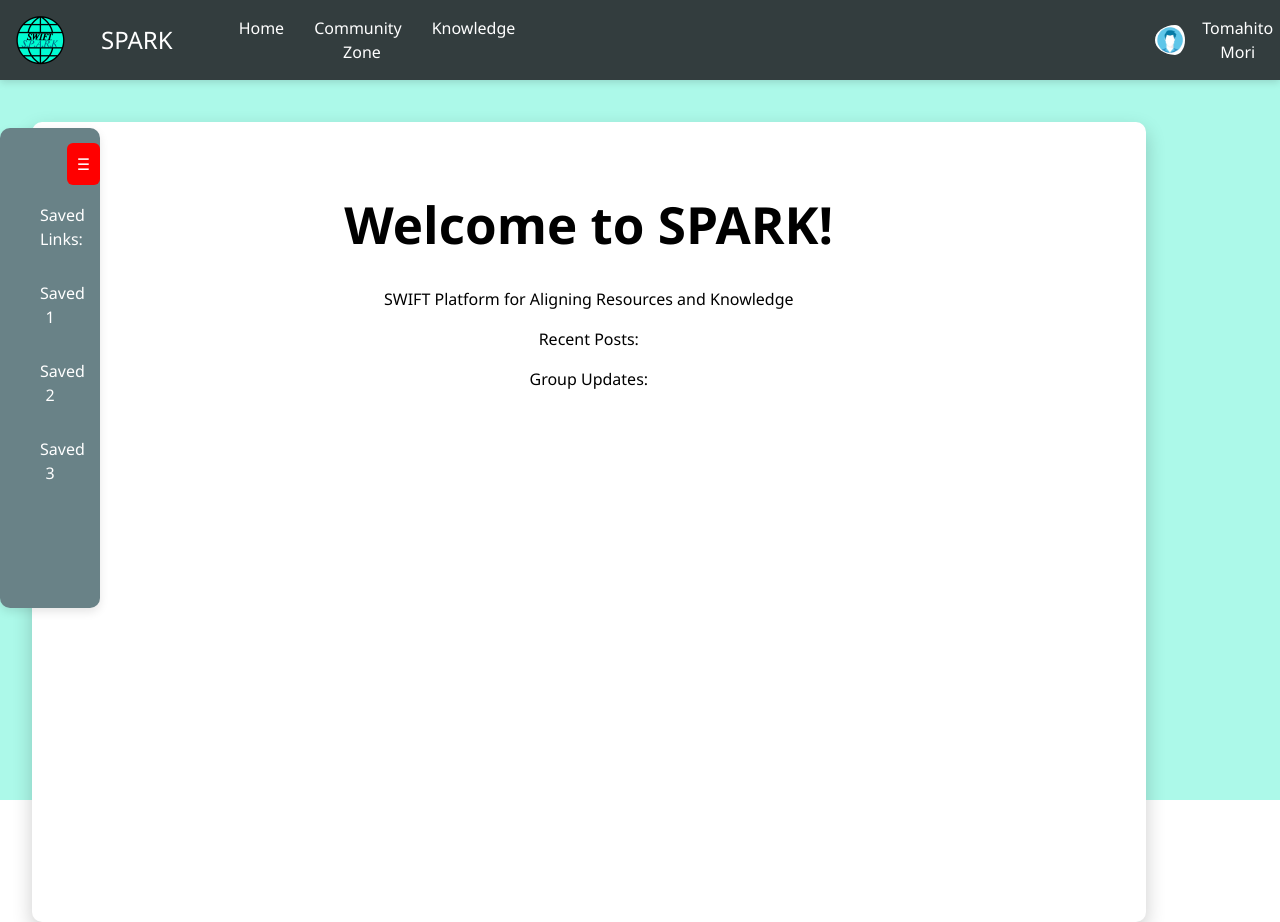
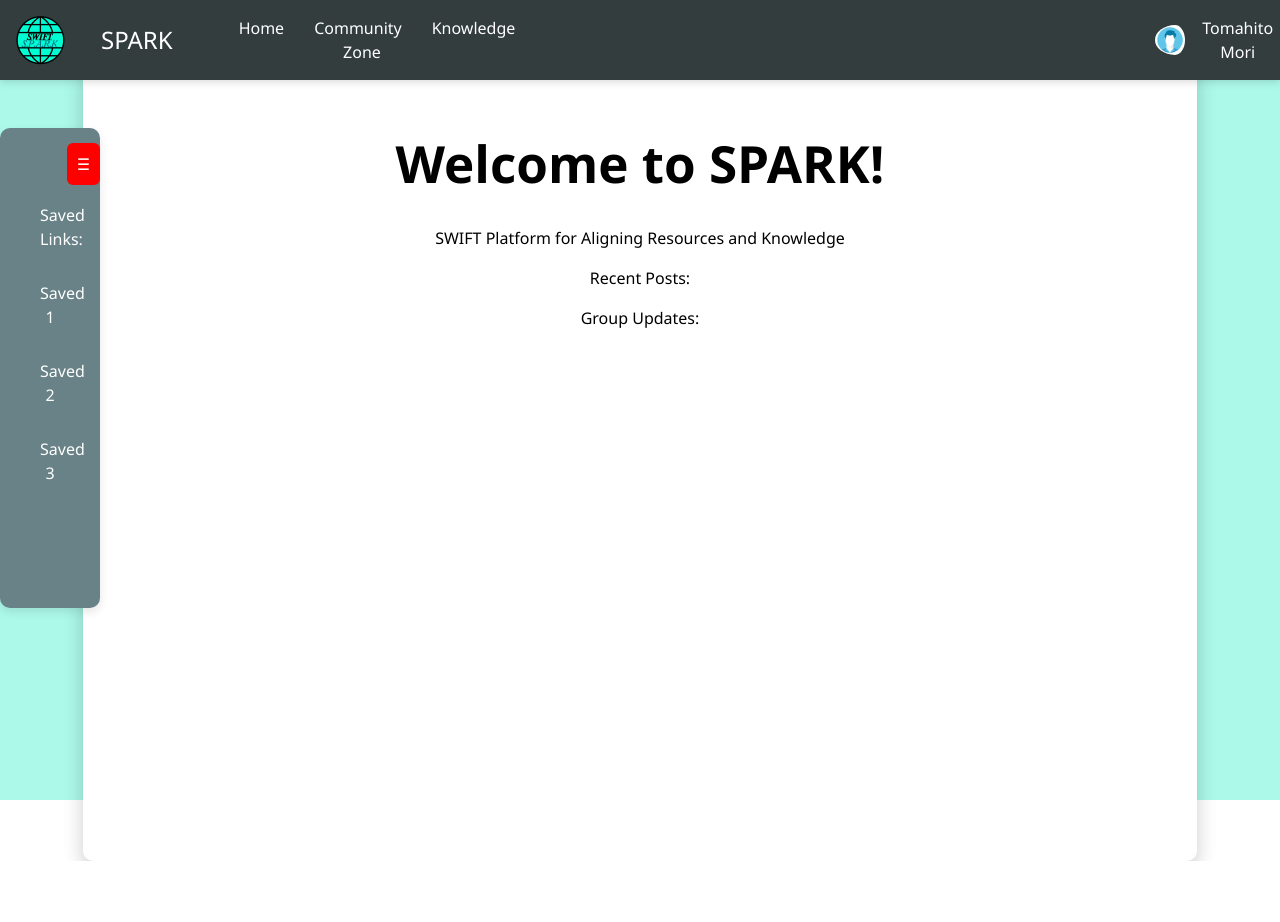
Before and after one commit to BeanWritesSomeCode/Swift-Hackathon-2025, a React (Vite) app in the folder my-app/: page / in a window 1280 px wide. After the commit the page ends 861 px from the top, so only its background shows below. Built offline with nearby package versions, Linux system fonts and the light colour scheme.

Commit message:
edited styles

```diff
--- a/my-app/src/styles.css
+++ b/my-app/src/styles.css
@@ -21,7 +21,6 @@ body {
 .main-container {
     max-width: 2500px;
     width: 85%;
-    margin-top: 10%;
     background: white;
     padding: 40px;
     border-radius: 10px;
@@ -29,6 +28,7 @@ body {
     text-align: center;
     height: 90%;
     transition: all 0.3s ease;
+    margin: 5% auto;
 }
 
 .main-container .grid-container-3x2 {
```
